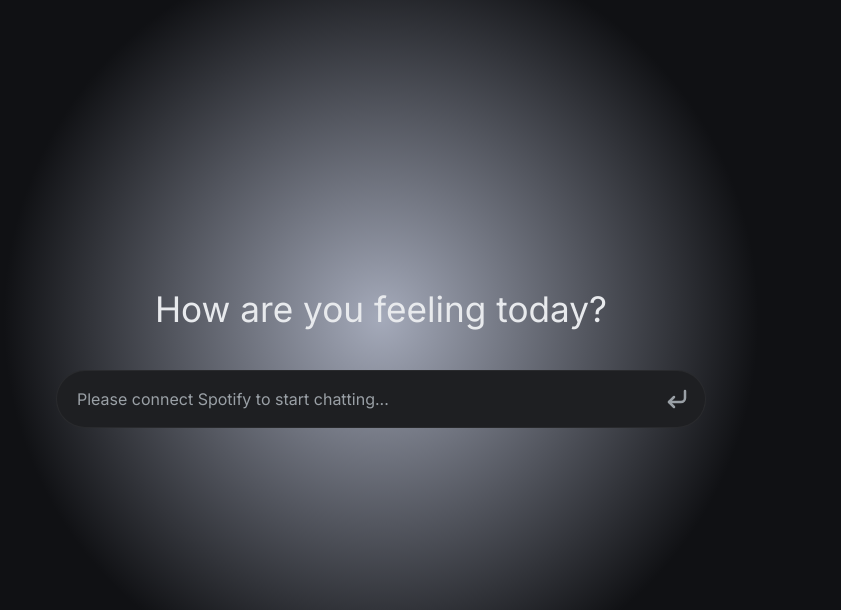
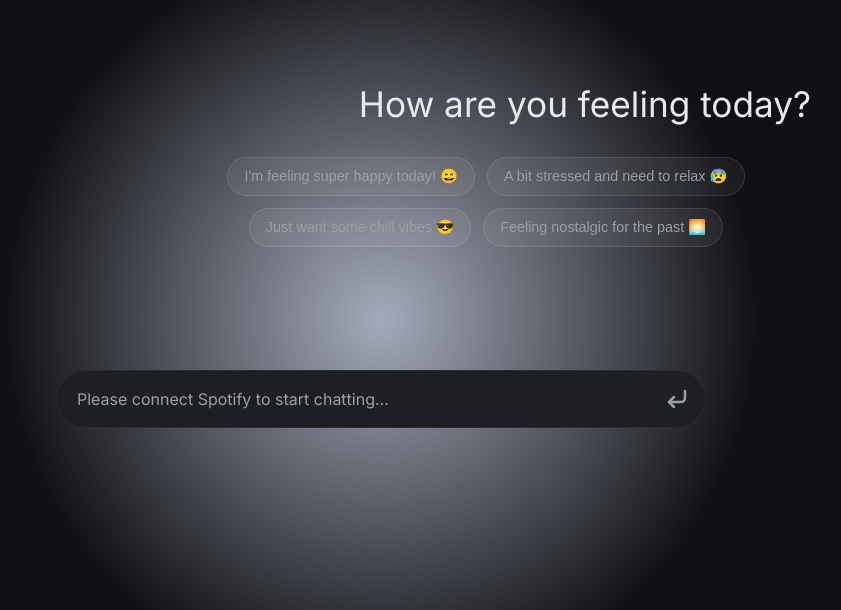
Before and after one commit to imtiaz571/moodtune, a Flask app: page / in a window 1280 px wide. Shown: the part 81-691 px from the top of the page, without its empty margins (259-1100 px from the left). Run offline with Flask 3, Linux system fonts and the light colour scheme.

Commit message:
feat: add quick-start preset message chips to the landing hero

```diff
--- a/static/css/style.css
+++ b/static/css/style.css
@@ -136,11 +136,44 @@
 }
 
 /* ─── Hero Text ─── */
+.landing-hero {
+    flex-direction: column;
+    align-items: center;
+    gap: 32px;
+}
+
 .landing-hero h1 {
     font-size: 2.2rem;
     font-weight: 400;
     color: var(--text-main);
     text-align: center;
+    margin: 0;
+}
+
+.preset-chips {
+    display: flex;
+    gap: 12px;
+    flex-wrap: wrap;
+    justify-content: center;
+    max-width: 650px;
+}
+
+.preset-chip {
+    background: rgba(255, 255, 255, 0.05);
+    border: 1px solid rgba(255, 255, 255, 0.1);
+    color: var(--text-dim);
+    padding: 10px 16px;
+    border-radius: 20px;
+    font-size: 0.9rem;
+    cursor: pointer;
+    transition: all 0.2s ease;
+}
+
+.preset-chip:hover {
+    background: rgba(255, 255, 255, 0.1);
+    color: var(--text-main);
+    border-color: rgba(255, 255, 255, 0.2);
+    transform: translateY(-1px);
 }
 
 /* ─── Input Bar (Gemini style) ─── */
--- a/static/js/app.js
+++ b/static/js/app.js
@@ -208,6 +208,15 @@
 
     let isFirstMessage = true;
 
+    // Handle preset chips
+    const presetChips = document.querySelectorAll('.preset-chip');
+    presetChips.forEach(chip => {
+        chip.addEventListener('click', () => {
+            userInput.value = chip.textContent;
+            chatForm.dispatchEvent(new Event('submit', { cancelable: true }));
+        });
+    });
+
     chatForm.addEventListener('submit', async (e) => {
         e.preventDefault();
 
--- a/templates/index.html
+++ b/templates/index.html
@@ -19,6 +19,12 @@
         <main class="main-content">
             <div class="landing-hero" id="landing-hero">
                 <h1>How are you feeling today?</h1>
+                <div class="preset-chips">
+                    <button class="preset-chip">I'm feeling super happy today! 😄</button>
+                    <button class="preset-chip">A bit stressed and need to relax 😰</button>
+                    <button class="preset-chip">Just want some chill vibes 😎</button>
+                    <button class="preset-chip">Feeling nostalgic for the past 🌅</button>
+                </div>
             </div>
 
             <div class="chat-area hidden" id="chat-area">
```
